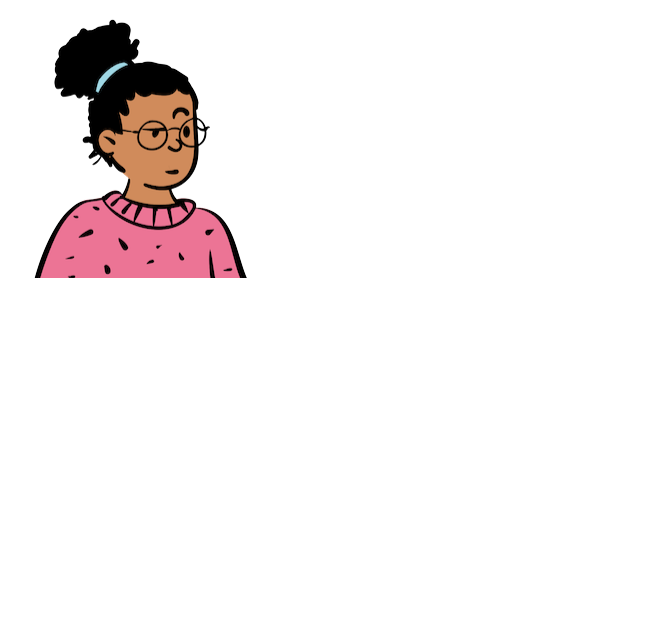
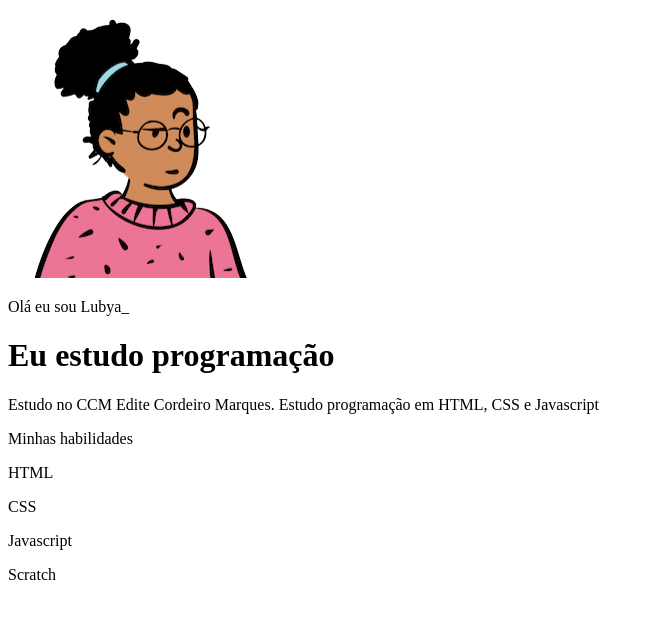
Before and after one commit to Lubylene/Portifolio, a plain HTML site: page index.html in a window 1280 px wide. Shown: the whole page, without its empty margins (0-654 px from the left). Drawn offline with Linux system fonts and the light colour scheme.

Commit message:
parágrafo

```diff
--- a/index.html
+++ b/index.html
@@ -8,5 +8,15 @@
 </head>
 <body>
    <img src="img/avatar-perfil.png" alt="avatar da Lubya">
+<p>Olá eu sou Lubya_</p>
+<h1>Eu estudo programação</h1>
+<p>Estudo no CCM Edite Cordeiro Marques. Estudo programação em HTML, CSS e Javascript</p>
+<p>Minhas habilidades</p>
+<div>
+        <p>HTML</p>
+        <p>CSS</p>
+        <p>Javascript</p>
+        <p>Scratch</p>
+</div>
 </body>
 </html>
```
